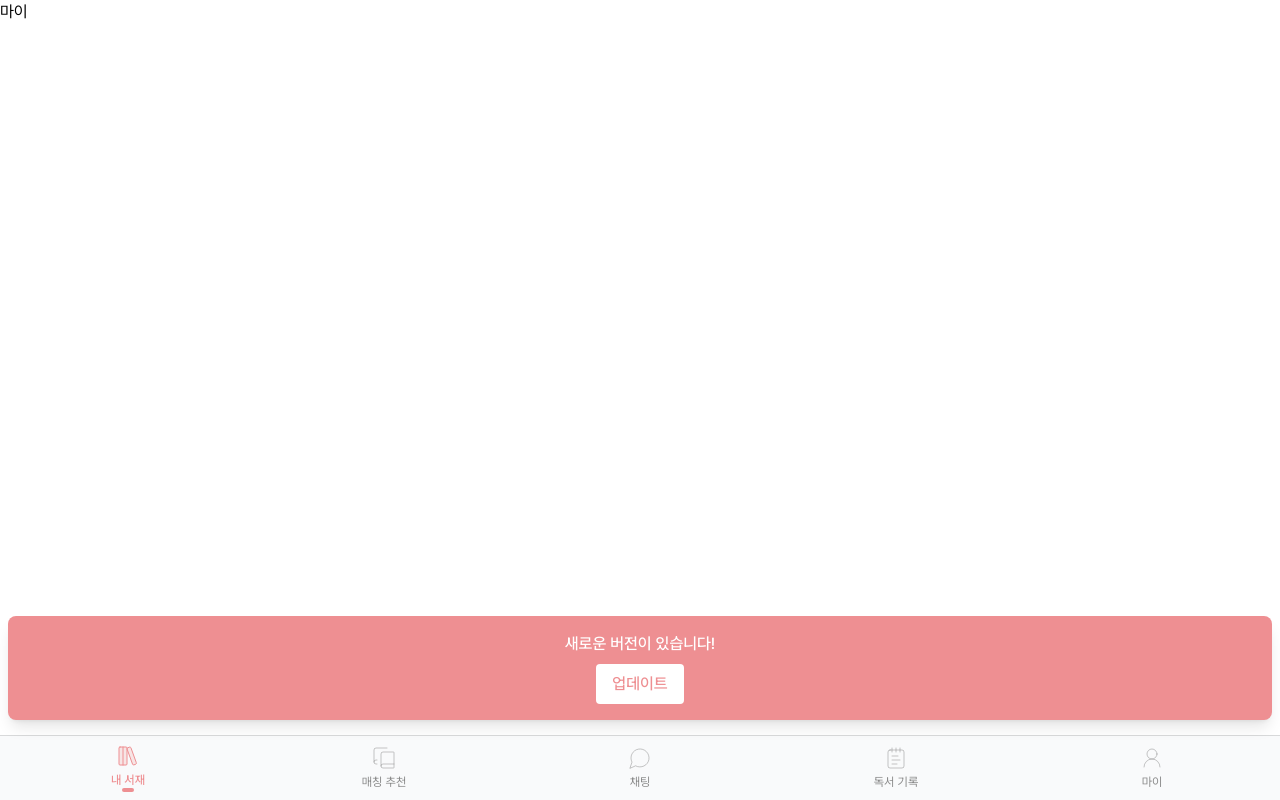
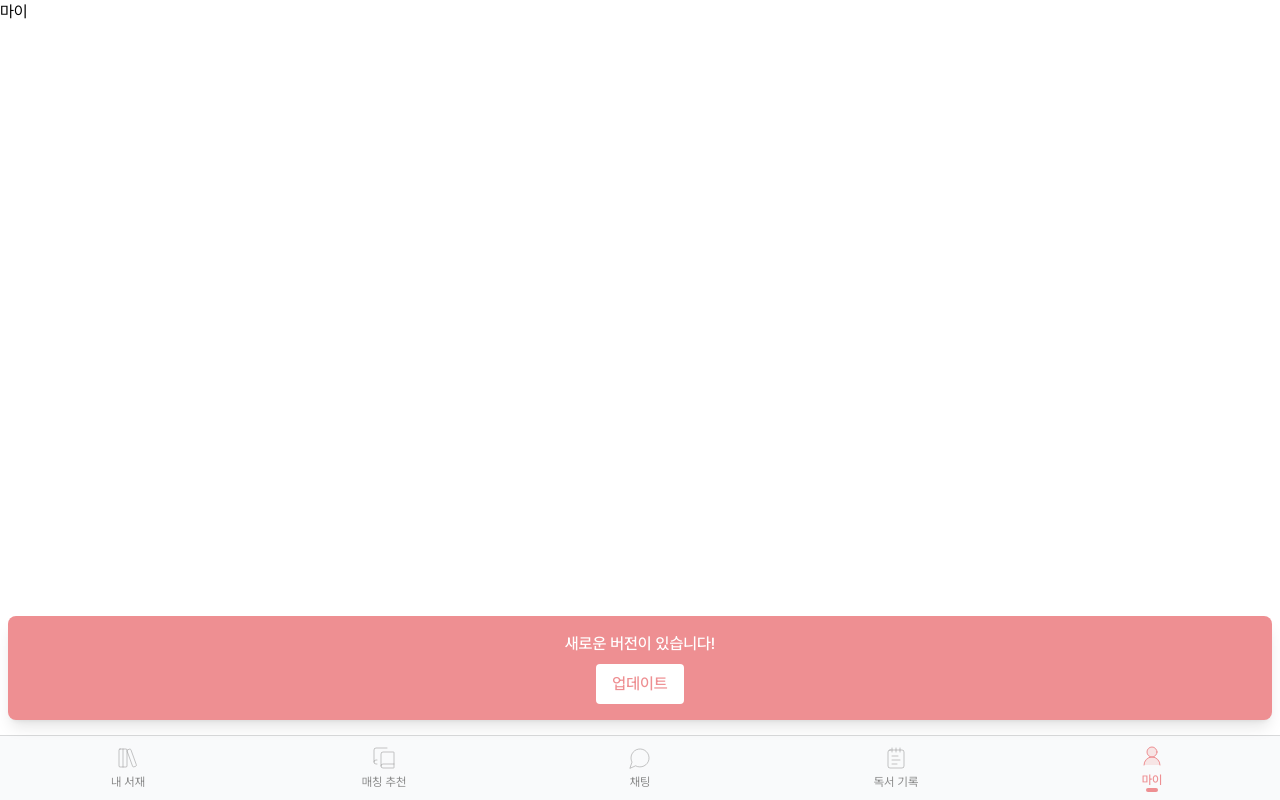
Before and after one commit to SubiHwang/book-shy, a React (Vite) app in the folder bookshy/: page /mypage in a window 1280 px wide. Built offline with nearby package versions, Linux system fonts and the light colour scheme.

Commit message:
🐛 fix: 라우터 위치와 tab active 동기화되게 수정

```diff
--- a/bookshy/src/components/common/BottomTabBar.tsx
+++ b/bookshy/src/components/common/BottomTabBar.tsx
@@ -1,11 +1,22 @@
 import { FC, useState, useEffect, useCallback } from 'react';
 import { LibraryBig, BookCopy, MessageCircle, NotepadText, UserRound } from 'lucide-react';
 import { TabBarItem, TabBarProps } from '@/types/common/bottomTabBar';
+import { useLocation } from 'react-router-dom';
 
 const BottomTabBar: FC<TabBarProps> = ({ defaultActiveTab = 'bookshelf', onTabChange }) => {
+  const location = useLocation();
   const [activeTab, setActiveTab] = useState<string>(defaultActiveTab);
   const [isVisible, setIsVisible] = useState<boolean>(true);
   const [lastScrollY, setLastScrollY] = useState<number>(0);
+
+  useEffect(() => {
+    const path = location.pathname.substring(1); // '/' 제거
+    if (path === '') {
+      setActiveTab('bookshelf');
+    } else if (['bookshelf', 'matching', 'chat', 'booknote', 'mypage'].includes(path)) {
+      setActiveTab(path);
+    }
+  }, [location.pathname]);
 
   const handleScroll = useCallback((): void => {
     const currentScrollY = window.scrollY;
--- a/bookshy/src/components/layout/AppLayout.tsx
+++ b/bookshy/src/components/layout/AppLayout.tsx
@@ -1,22 +1,11 @@
 import { FC, useEffect, useState } from 'react';
-import { Routes, Route, Navigate, useNavigate, useLocation } from 'react-router-dom';
+import { Routes, Route, Navigate, useNavigate } from 'react-router-dom';
 import BottomTabBar from '../common/BottomTabBar';
 import MatchingPage from '@/pages/matching/MatchingPage';
 
 const AppLayout: FC = () => {
   const navigate = useNavigate();
-  const location = useLocation();
   const [activeTab, setActiveTab] = useState<string>('bookshelf');
-
-  // 현재 경로에 맞게 activeTab 상태 업데이트
-  useEffect(() => {
-    const path = location.pathname.substring(1); // '/' 제거
-    if (path === '') {
-      setActiveTab('bookshelf');
-    } else if (['bookshelf', 'matching', 'chat', 'booknote', 'mypage'].includes(path)) {
-      setActiveTab(path);
-    }
-  }, [location.pathname]);
 
   // 탭 변경 시 해당 경로로 이동
   const handleTabChange = (tabId: string): void => {
```
